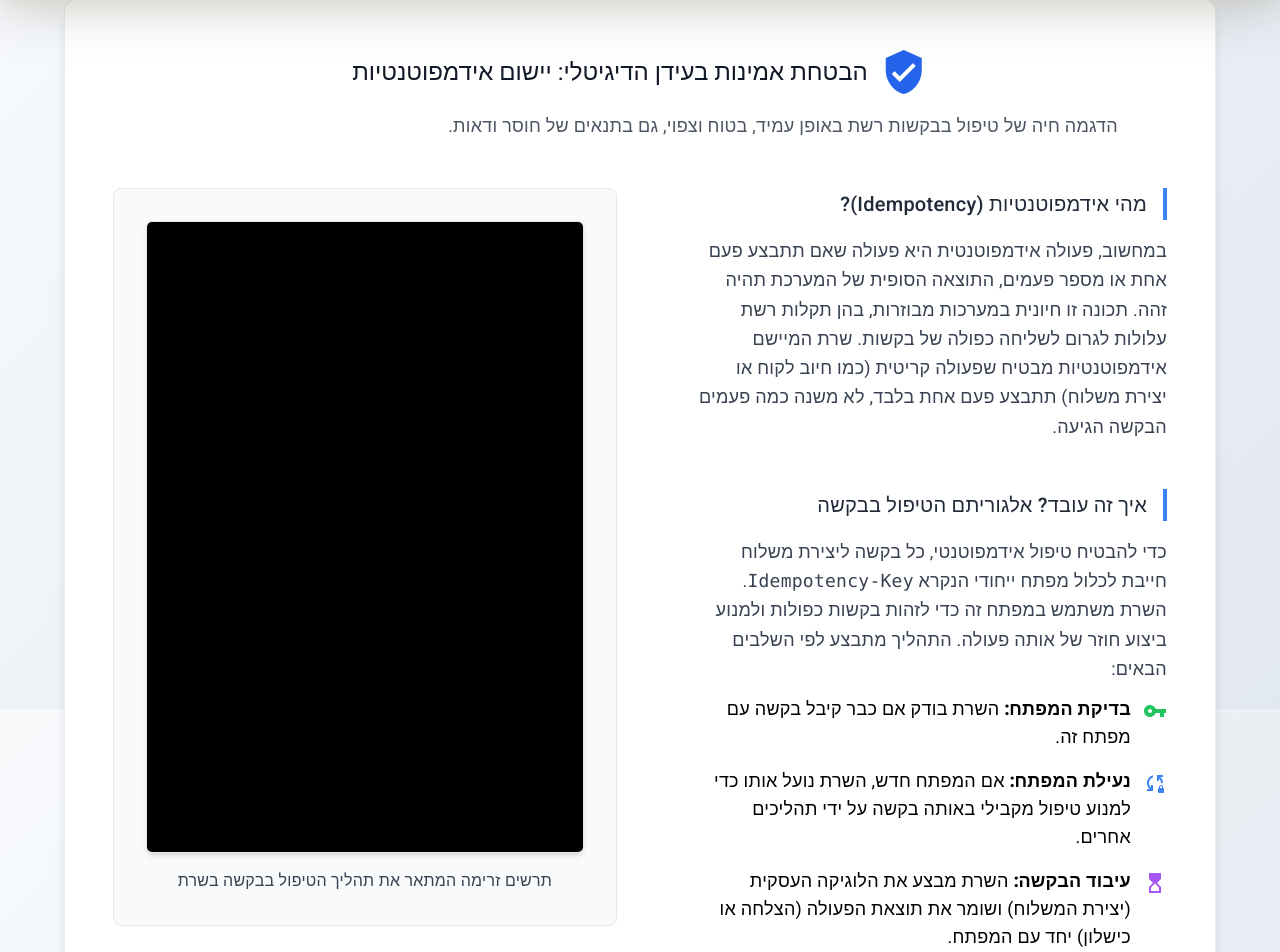
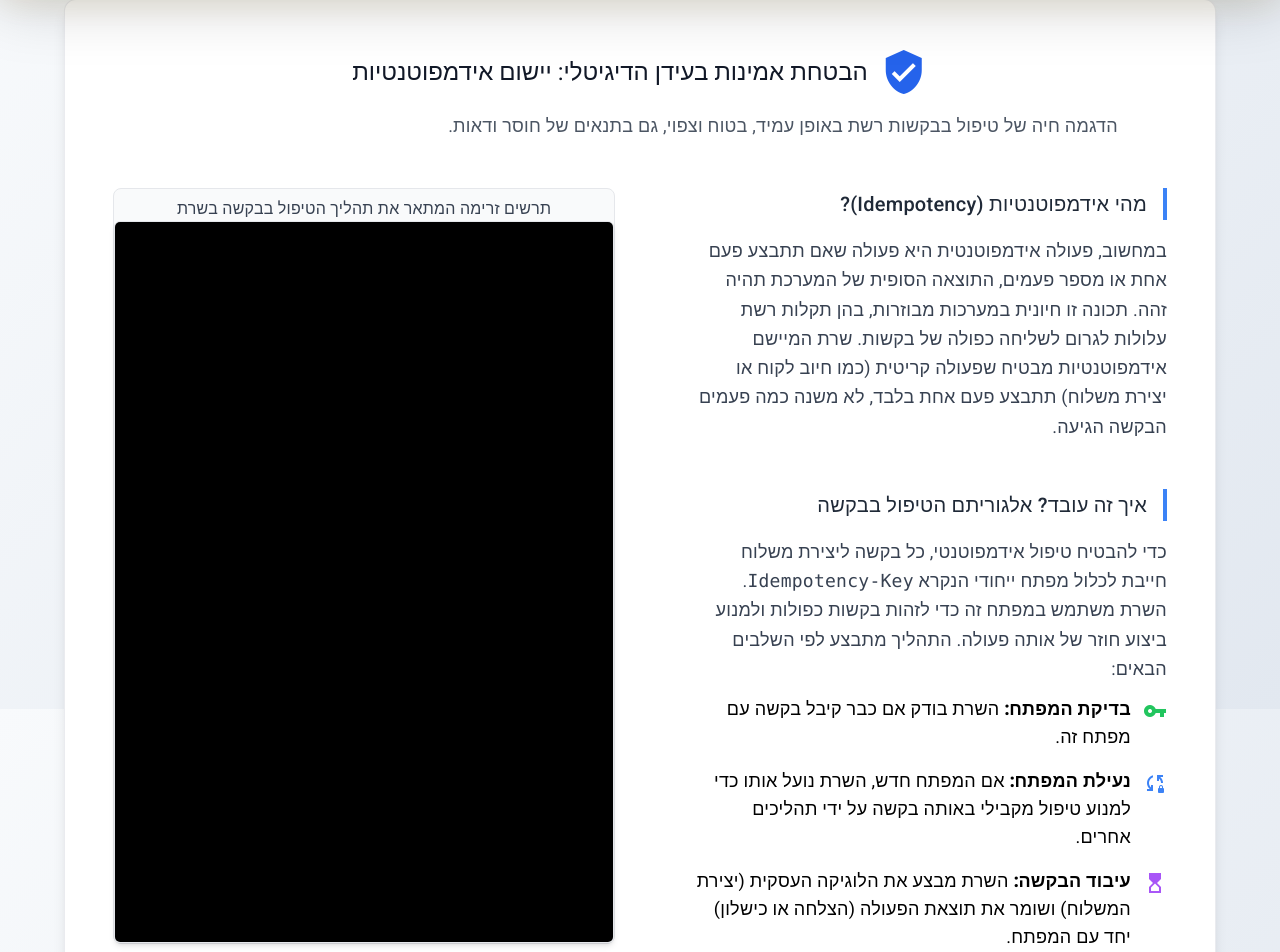
Before and after one commit to tomkedem/IdempotencyDemo, an Angular app in the folder src/frontend/postal-idempotency-app/: page / in a window 1280 px wide. Shown: the part 91-1043 px from the top of the page. Built offline with nearby package versions, Linux system fonts and the light colour scheme.

Commit message:
Add flowchart caption and adjust padding in welcome component

```diff
--- a/src/frontend/postal-idempotency-app/src/app/components/welcome/welcome.component.html
+++ b/src/frontend/postal-idempotency-app/src/app/components/welcome/welcome.component.html
@@ -90,18 +90,18 @@
       <!-- Right Column: Flowchart -->
       <div
         class="flex flex-col items-center justify-center bg-gray-50 p-8 rounded-lg border w-full"
-        style="flex-basis:50%; flex-grow:1; flex-shrink:1; min-width:320px;"
+        style="flex-basis:50%; flex-grow:1; flex-shrink:1; min-width:320px;padding: 0px;"
       >
         <figure class="w-full">
+          <figcaption class="mt-2 text-center text-base text-gray-700 font-medium">
+            תרשים זרימה המתאר את תהליך הטיפול בבקשה בשרת
+          </figcaption>
           <img
             src="assets/images/Idempotency diagram.gif"
             alt="תרשים זרימה של אלגוריתם אידמפוטנטיות"
             class="h-auto object-contain rounded-md shadow-md border"
             style="width: 100%; max-width: 100%; height: auto;"
           />
-          <figcaption class="mt-4 text-center text-base text-gray-700 font-medium">
-            תרשים זרימה המתאר את תהליך הטיפול בבקשה בשרת
-          </figcaption>
         </figure>
       </div>
     </div>
```
